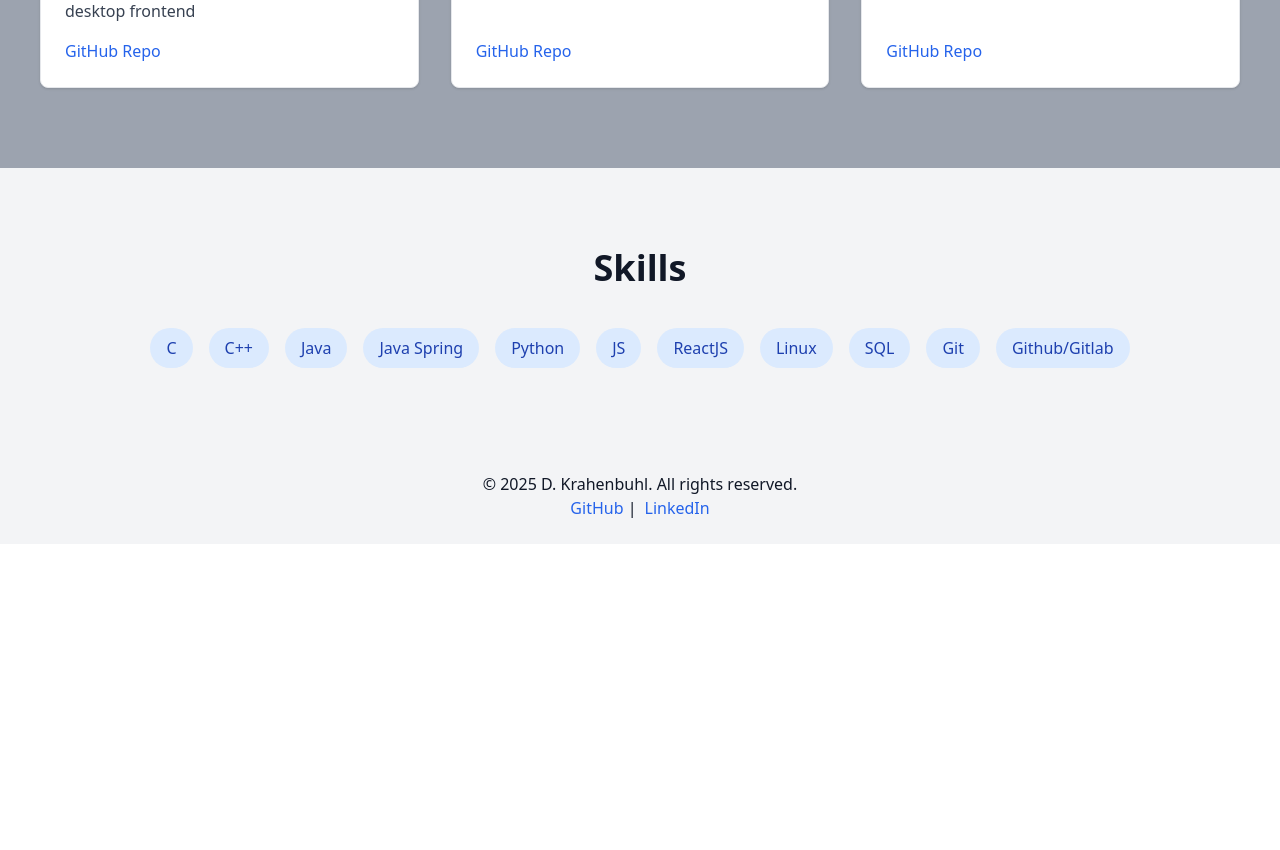
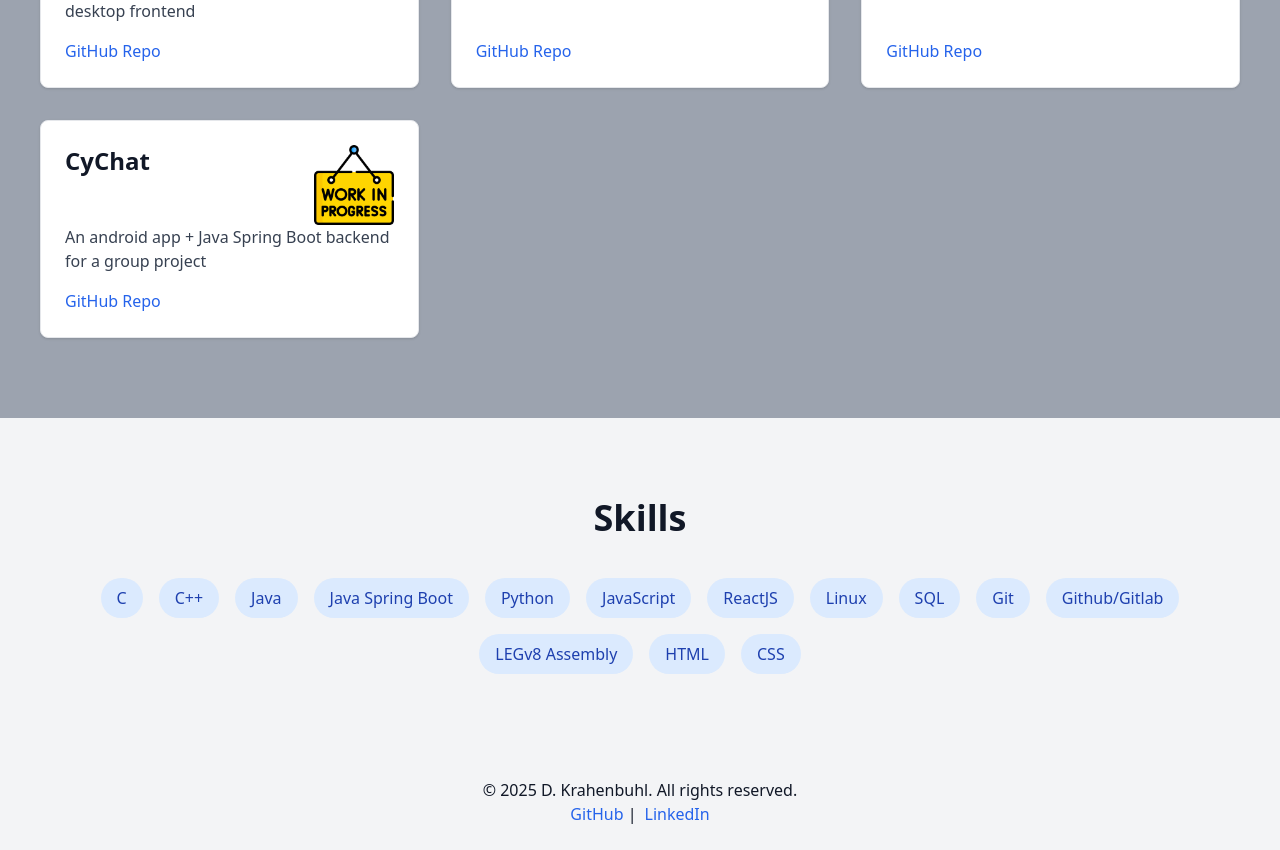
Before and after one commit to xaenogenetical/xaenogenetical.github.io, a React (Vite) app: page / in a window 1280 px wide. Shown: the part 1460-2310 px from the top of the page. Before the commit the page ends 2004 px from the top, so only its background shows below. Built offline with nearby package versions, Linux system fonts and the light colour scheme.

Commit message:
add cychat to projects and add a few more skills

```diff
--- a/src/App.jsx
+++ b/src/App.jsx
@@ -46,20 +46,30 @@ function App() {
 			github: "https://github.com/xaenogenetical/wordsearch",
 			complete: true,
 		},
+		{
+			title: "CyChat",
+			description:
+				"An android app + Java Spring Boot backend for a group project",
+			github: "https://github.com/xaenogenetical/cychat_backend",
+			complete: false,
+		},
 	];
 
 	const skills = [
 		"C",
 		"C++",
 		"Java",
-		"Java Spring",
+		"Java Spring Boot",
 		"Python",
-		"JS",
+		"JavaScript",
 		"ReactJS",
 		"Linux",
 		"SQL",
 		"Git",
 		"Github/Gitlab",
+		"LEGv8 Assembly",
+		"HTML",
+		"CSS",
 	];
 
 	return (
```
